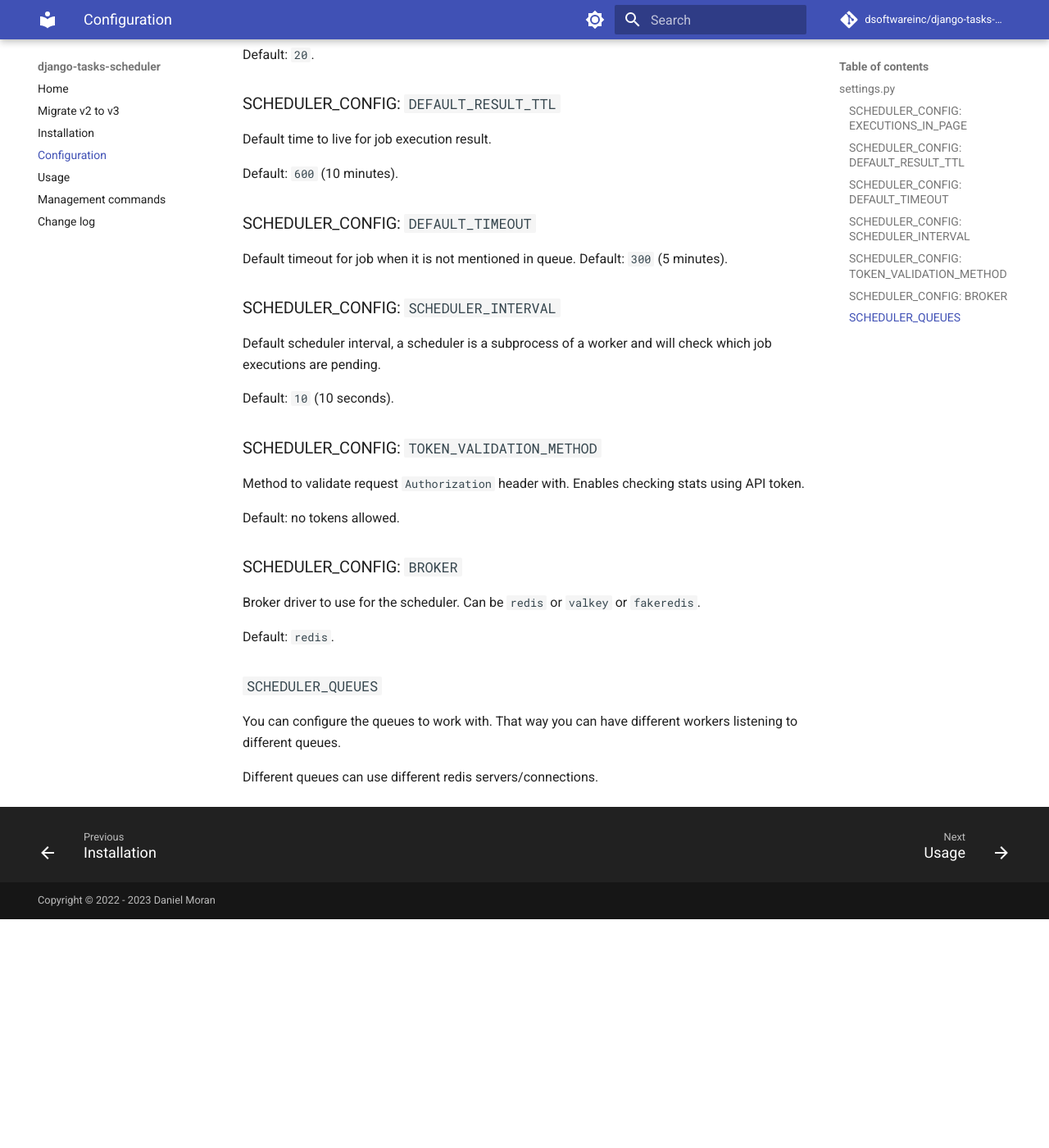
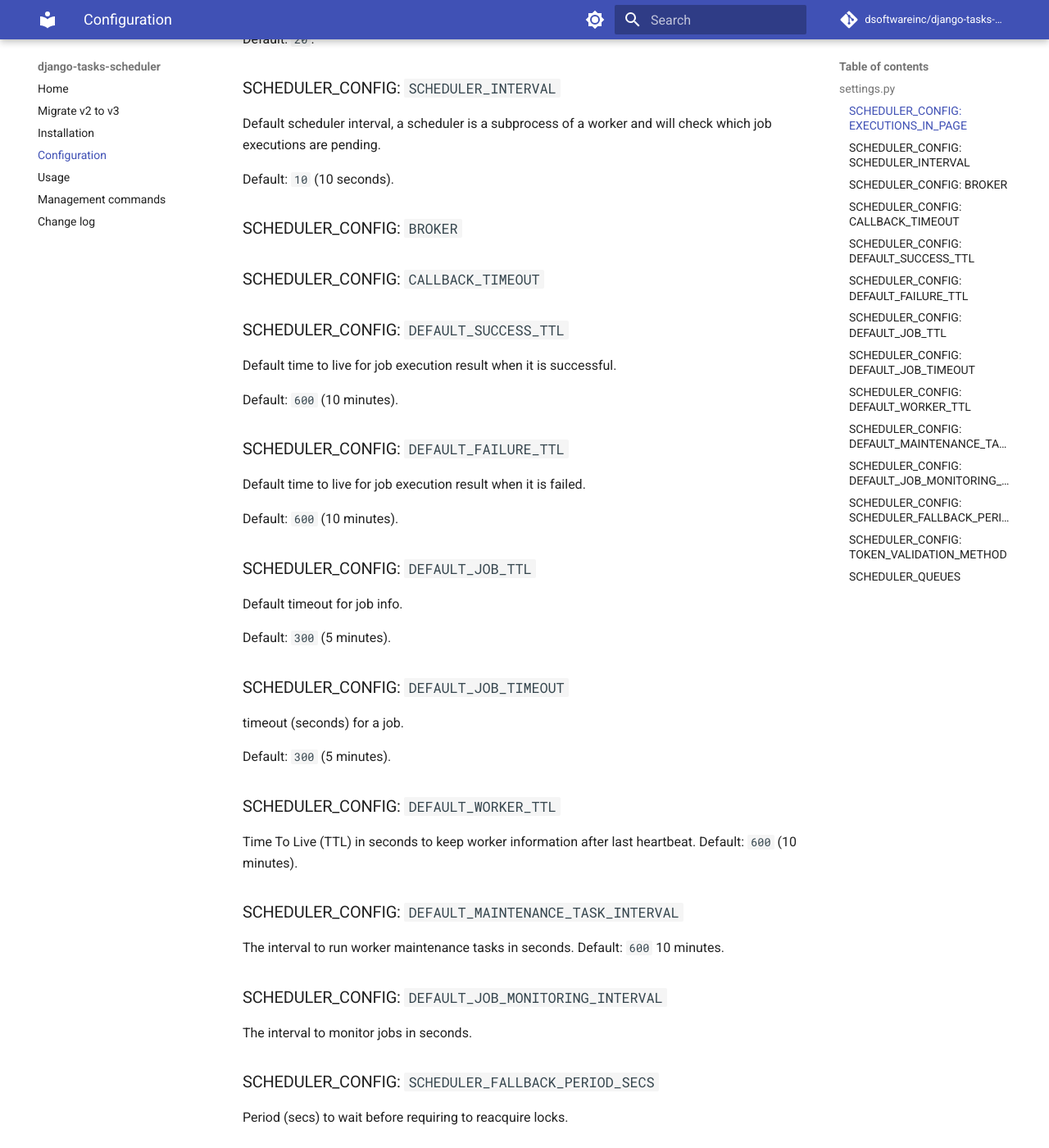
Before and after one commit to django-commons/django-tasks-scheduler, an MkDocs documentation site: the page built from docs/configuration.md, in a window 1280 px wide and 1400 px high, scrolled down 1025 px. Shown: the whole window at 82% size. Built offline with MkDocs 1.6.1 and Material for MkDocs 9.7.7, drawn with Linux system fonts in a browser that asks for light colours; comment, search, counter and statistics services are not loaded; before the commit the page ends 2146 px from its top, so only the background shows below that.

Commit message:
doc:update readme

```diff
--- a/docs/configuration.md
+++ b/docs/configuration.md
@@ -8,7 +8,6 @@ All default settings for scheduler can be in one dictionary in `settings.py`:
 import os
 from typing import Dict
 from scheduler.types import SchedulerConfiguration, Broker, QueueConfiguration
-
 
 SCHEDULER_CONFIG = SchedulerConfiguration(
     EXECUTIONS_IN_PAGE=20,
@@ -48,23 +47,58 @@ Number of job executions to show in a page in a ScheduledJob admin view.
 
 Default: `20`.
 
-### SCHEDULER_CONFIG: `DEFAULT_RESULT_TTL`
-
-Default time to live for job execution result.
-
-Default: `600` (10 minutes).
-
-### SCHEDULER_CONFIG: `DEFAULT_TIMEOUT`
-
-Default timeout for job when it is not mentioned in queue.
-Default: `300` (5 minutes).
-
 ### SCHEDULER_CONFIG: `SCHEDULER_INTERVAL`
 
 Default scheduler interval, a scheduler is a subprocess of a worker and
 will check which job executions are pending.
 
 Default: `10` (10 seconds).
+
+### SCHEDULER_CONFIG: `BROKER`
+
+### SCHEDULER_CONFIG: `CALLBACK_TIMEOUT`
+
+### SCHEDULER_CONFIG: `DEFAULT_SUCCESS_TTL`
+
+Default time to live for job execution result when it is successful.
+
+Default: `600` (10 minutes).
+
+### SCHEDULER_CONFIG: `DEFAULT_FAILURE_TTL`
+
+Default time to live for job execution result when it is failed.
+
+Default: `600` (10 minutes).
+
+### SCHEDULER_CONFIG: `DEFAULT_JOB_TTL`
+
+Default timeout for job info.
+
+Default: `300` (5 minutes).
+
+### SCHEDULER_CONFIG: `DEFAULT_JOB_TIMEOUT`
+
+timeout (seconds) for a job.
+
+Default: `300` (5 minutes).
+
+### SCHEDULER_CONFIG: `DEFAULT_WORKER_TTL`
+
+Time To Live (TTL) in seconds to keep worker information after last heartbeat.
+Default: `600` (10 minutes).
+
+### SCHEDULER_CONFIG: `DEFAULT_MAINTENANCE_TASK_INTERVAL`
+
+The interval to run worker maintenance tasks in seconds.
+Default: `600` 10 minutes.
+
+### SCHEDULER_CONFIG: `DEFAULT_JOB_MONITORING_INTERVAL`
+
+The interval to monitor jobs in seconds.
+
+### SCHEDULER_CONFIG: `SCHEDULER_FALLBACK_PERIOD_SECS`
+
+Period (secs) to wait before requiring to reacquire locks.
 
 ### SCHEDULER_CONFIG: `TOKEN_VALIDATION_METHOD`
 
@@ -73,12 +107,6 @@ Enables checking stats using API token.
 
 Default: no tokens allowed.
 
-### SCHEDULER_CONFIG: `BROKER`
-
-Broker driver to use for the scheduler. Can be `redis` or `valkey` or `fakeredis`.
-
-Default: `redis`.
-
 ### `SCHEDULER_QUEUES`
 
 You can configure the queues to work with.
```
